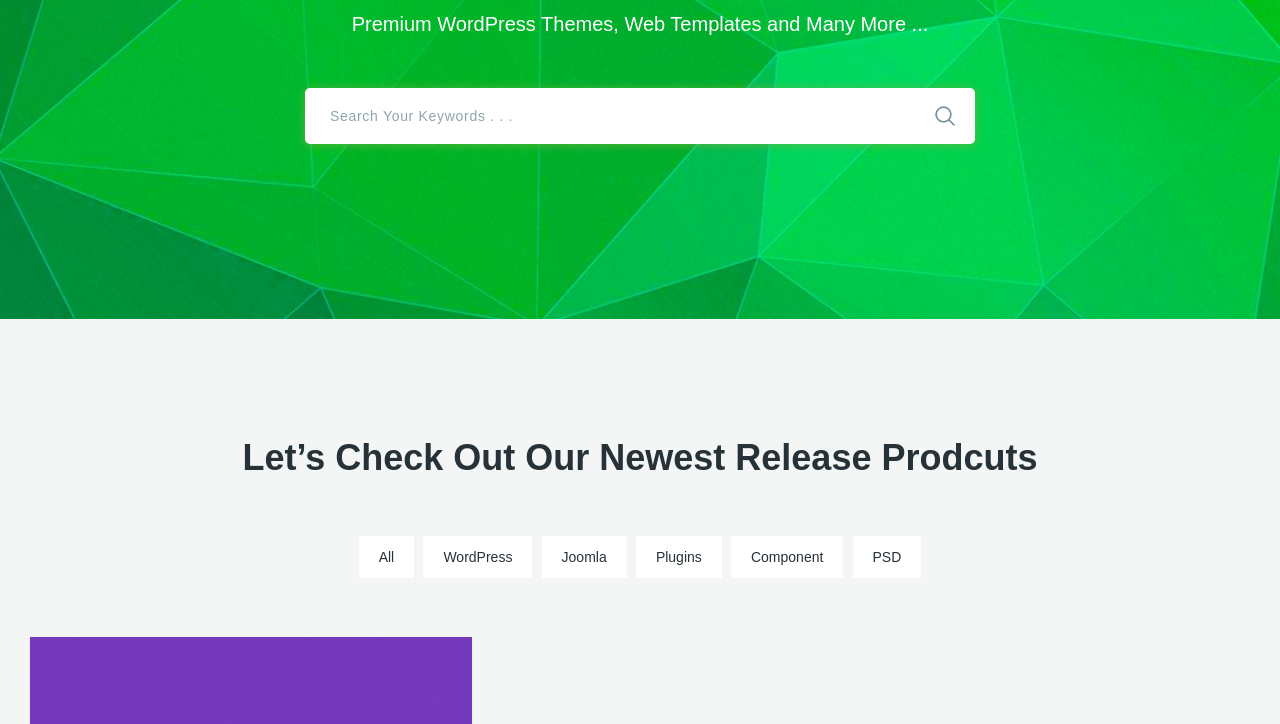
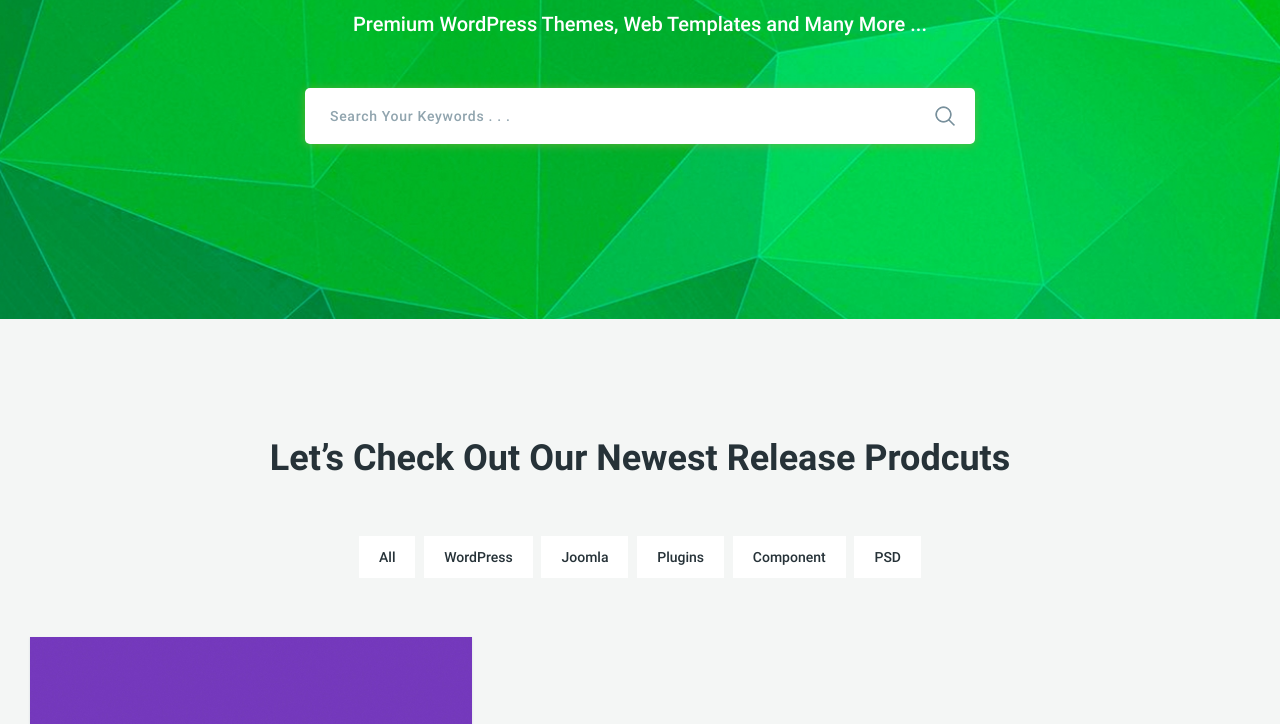
Before and after one commit to Valentin3298/marcet, a website: page app/index.html in a window 1280 px wide. Shown: the part 374-1098 px from the top of the page. Drawn offline with nearby package versions, Linux system fonts and the light colour scheme; files that its build step writes are made by us from their sources.

Commit message:
fix fonts

```diff
--- a/app/scss/_fonts.scss
+++ b/app/scss/_fonts.scss
@@ -1,6 +1,6 @@
 
 @font-face {
-  font-family: "Roboto-Regular", sans-serif;
+  font-family: "Roboto-Regular";
 
   src: url("../fonts/Roboto-Regular.woff2") format("woff2"),
     url("../fonts/Roboto-Regular.woff") format("woff");
@@ -8,7 +8,7 @@
   font-display: swap;
 }
 @font-face {
-  font-family: "Roboto-Medium", sans-serif;
+  font-family: "Roboto-Medium";
 
   src: url("../fonts/Roboto-Medium.woff2") format("woff2"),
     url("../fonts/Roboto-Medium.woff") format("woff");
@@ -16,7 +16,7 @@
   font-display: swap;
 }
 @font-face {
-  font-family: "Roboto-Bold", sans-serif;
+  font-family: "Roboto-Bold";
 
   src: url("../fonts/Roboto-Bold.woff2") format("woff2"),
     url("../fonts/Roboto-Bold.woff") format("woff");
```
Also changed, not shown: app/css/style.min.css.
